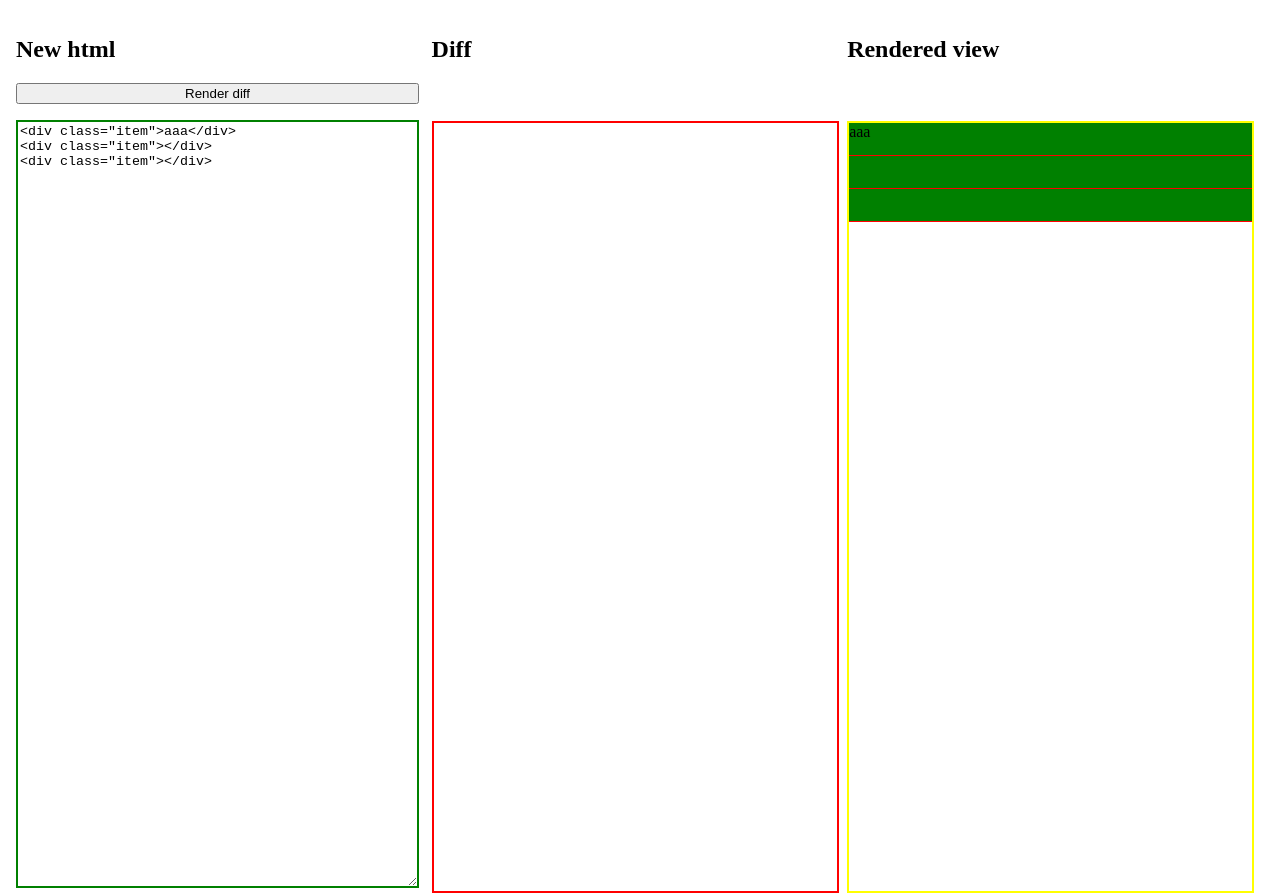
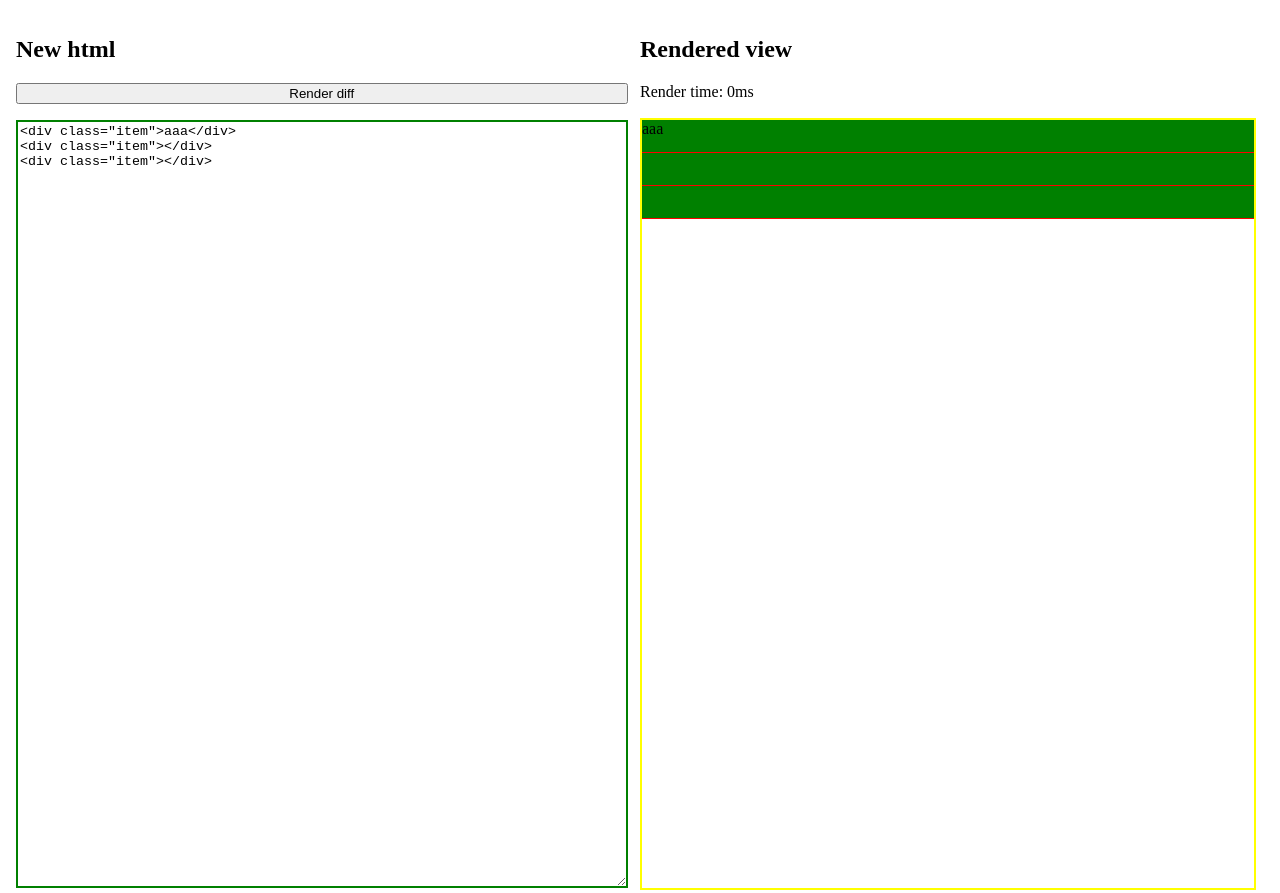
Before and after one commit to kof/diff-renderer, a website: page demo/playground.html in a window 1280 px wide. Drawn offline with Linux system fonts and the light colour scheme.

Commit message:
playground

```diff
--- a/demo/playground.html
+++ b/demo/playground.html
@@ -5,9 +5,9 @@
             body {
                 margin: 1rem;
             }
-            .source, .diff, .result {
+            .source, .result {
                 float: left;
-                width: 32.3%;
+                width: 49%;
                 margin-right: 1%;
                 height: 100%;
             }
@@ -18,12 +18,8 @@
                 border: 2px solid green;
                 margin-top: 1rem;
             }
-            .diff .output {
-                margin-top: 3.6rem;
-                border: 2px solid red;
-            }
             .result .output {
-                margin-top: 3.6rem;
+                margin-top: 1.1rem;
                 border: 2px solid yellow;
             }
             .output {
@@ -50,12 +46,9 @@
             <button class="render">Render diff</button>
             <textarea class="output"></textarea>
         </div>
-        <div class="diff">
-            <h2>Diff</h2>
-            <pre class="output"></pre>
-        </div>
         <div class="result">
             <h2>Rendered view</h2>
+            <span>Render time: </span><span class="render-time"></span>
             <div class="output"></div>
         </div>
 
@@ -72,22 +65,15 @@
                 }
 
                 var sourceEl = $('.source textarea')[0]
-                var diffEl = $('.diff .output')[0]
                 var resultEl = $('.result .output')[0]
+                var renderTimeEl = $('.result .render-time')[0]
                 var renderer = new DiffRenderer(resultEl)
 
-                DiffRenderer.start()
-
                 function update() {
-                    /*
-                    var oldTree = DiffRenderer.serializeHtml(sourceTextareaEl.value).children
-                    var newTree = DiffRenderer.serializeHtml(sourceEl.value).children
-                    DiffRenderer.utils.decycle(oldTree)
-                    DiffRenderer.utils.decycle(newTree)
-                    var diff = DiffRenderer.docdiff(oldTree, newTree)
-                    diffEl.innerHTML = JSON.stringify(diff, null, '  ')
-*/
+                    var start = Date.now()
                     renderer.update(sourceEl.value)
+                    DiffRenderer.render()
+                    renderTimeEl.textContent = Date.now() - start + 'ms'
                 }
 
                 sourceEl.value = $('#initial')[0].innerHTML.trim()
--- a/lib/renderer.js
+++ b/lib/renderer.js
@@ -103,8 +103,8 @@ Renderer.prototype.update = function(html) {
         return this
     }
     var current = this.node.toJSON().children || {}
-    var changes = docdiff(current, next)
-    this.modifier.apply(changes)
+    var diff = docdiff(current, next)
+    this.modifier.apply(diff)
 
     return this
 }
```
Also changed, not shown: dist/diff-renderer.js.
